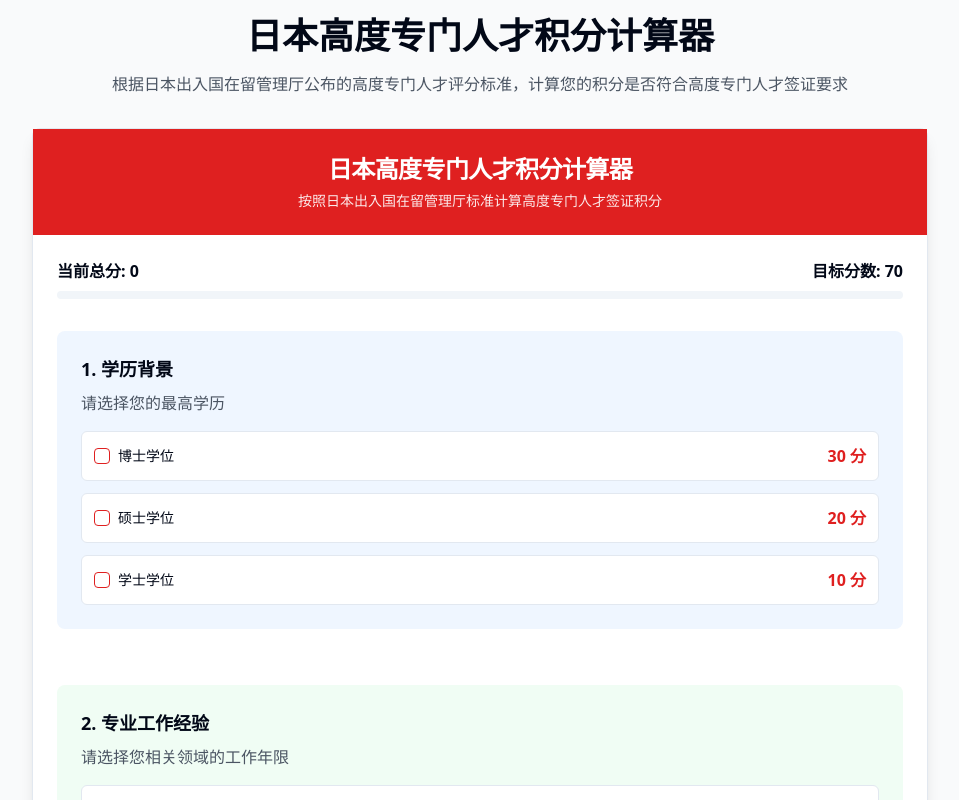
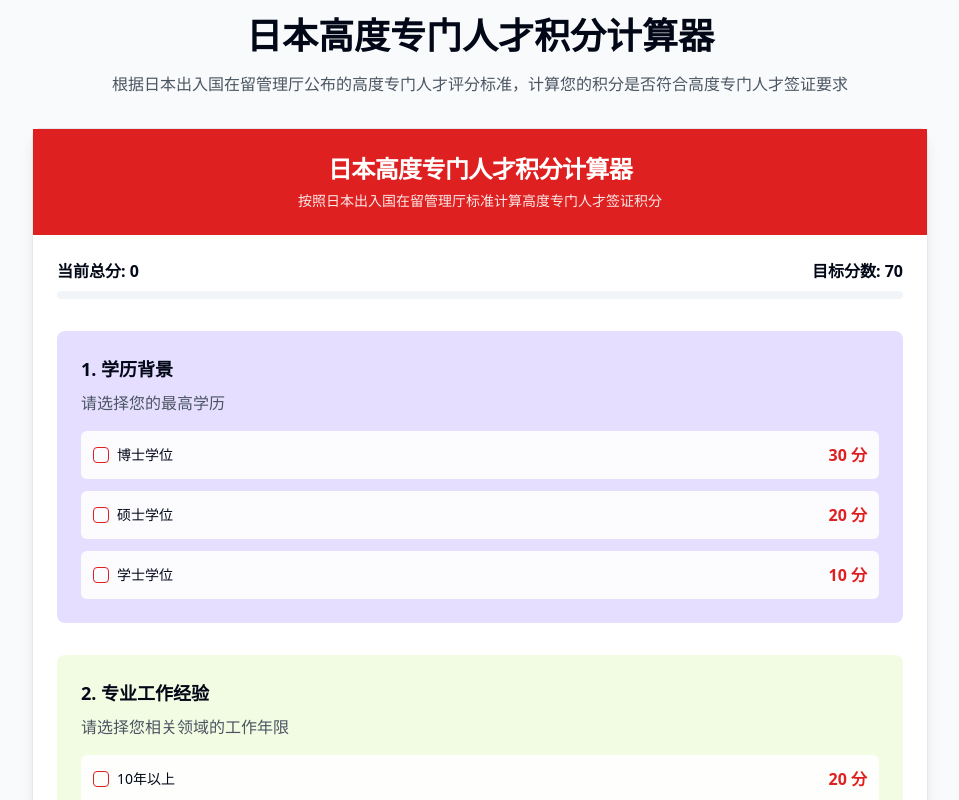
Before and after one commit to lifeodyssey/japan-visa-calculator, a React (Vite) app: page / in a window 1280 px wide. Shown: the top 800 px of the page, without its empty margins (160-1119 px from the left). Built offline with nearby package versions, Linux system fonts and the light colour scheme.

Commit message:
Fix: Apply color scheme and move result
Apply the color scheme from the PDF and move the evaluation result to the bottom of the page.

```diff
--- a/src/components/PointsCalculator.tsx
+++ b/src/components/PointsCalculator.tsx
@@ -75,7 +75,7 @@ const PointsCalculator = () => {
         <p className="text-gray-600 mb-4">{description}</p>
         <div className="space-y-3">
           {items.map((item) => (
-            <div key={item.id} className="flex items-center space-x-2 justify-between border bg-white p-3 rounded-md hover:bg-gray-50">
+            <div key={item.id} className="flex items-center space-x-2 justify-between bg-white/90 p-3 rounded-md hover:bg-white transition-colors duration-200">
               <div className="flex items-center space-x-2">
                 <Checkbox
                   id={item.id}
@@ -115,13 +115,13 @@ const PointsCalculator = () => {
           />
         </div>
 
-        <div className="grid gap-6">
+        <div className="space-y-6">
           {renderPointsSection(
             "1. 学历背景",
             "请选择您的最高学历",
             academicPoints,
             "academic",
-            "bg-blue-50"
+            "bg-[#E5DEFF]"
           )}
 
           {renderPointsSection(
@@ -129,7 +129,7 @@ const PointsCalculator = () => {
             "请选择您相关领域的工作年限",
             careerPoints,
             "career",
-            "bg-green-50"
+            "bg-[#F2FCE2]"
           )}
 
           {renderPointsSection(
@@ -137,7 +137,7 @@ const PointsCalculator = () => {
             "请选择您的年收入范围（日元）",
             salaryPoints,
             "salary",
-            "bg-yellow-50"
+            "bg-[#FEF7CD]"
           )}
 
           {renderPointsSection(
@@ -145,7 +145,7 @@ const PointsCalculator = () => {
             "请选择您的年龄段",
             agePoints,
             "age",
-            "bg-purple-50"
+            "bg-[#D3E4FD]"
           )}
 
           {renderPointsSection(
@@ -153,13 +153,13 @@ const PointsCalculator = () => {
             "请选择您的日语水平",
             japanesePoints,
             "japanese",
-            "bg-pink-50"
+            "bg-[#FFDEE2]"
           )}
 
           <div className="mt-8">
             <h2 className="text-xl font-bold mb-4">额外加分项目</h2>
 
-            <div className="bg-orange-50 p-6 rounded-lg mb-6">
+            <div className="bg-[#FDE1D3] p-6 rounded-lg mb-6">
               <BonusPointsSection
                 title="学历相关加分"
                 items={bonusAcademicPoints}
@@ -169,7 +169,7 @@ const PointsCalculator = () => {
               />
             </div>
 
-            <div className="bg-teal-50 p-6 rounded-lg mb-6">
+            <div className="bg-[#D6BCFA] p-6 rounded-lg mb-6">
               <BonusPointsSection
                 title="职业相关加分"
                 items={bonusCareerPoints}
@@ -179,7 +179,7 @@ const PointsCalculator = () => {
               />
             </div>
 
-            <div className="bg-indigo-50 p-6 rounded-lg mb-6">
+            <div className="bg-[#F1F0FB] p-6 rounded-lg mb-6">
               <BonusPointsSection
                 title="语言能力加分"
                 items={bonusLanguagePoints}
@@ -189,7 +189,7 @@ const PointsCalculator = () => {
               />
             </div>
 
-            <div className="bg-rose-50 p-6 rounded-lg mb-6">
+            <div className="bg-[#FEC6A1] p-6 rounded-lg mb-6">
               <BonusPointsSection
                 title="收入相关加分"
                 items={bonusSalaryPoints}
@@ -199,7 +199,7 @@ const PointsCalculator = () => {
               />
             </div>
 
-            <div className="bg-amber-50 p-6 rounded-lg mb-6">
+            <div className="bg-[#E5DEFF] p-6 rounded-lg mb-6">
               <BonusPointsSection
                 title="特殊加分项目"
                 items={bonusSpecialPoints}
@@ -209,8 +209,9 @@ const PointsCalculator = () => {
               />
             </div>
           </div>
+        </div>
 
-          <div className={`p-6 rounded-lg mt-8 ${
+        <div className={`mt-12 p-6 rounded-lg ${
           qualificationStatus.qualified
             ? qualificationStatus.level === "fastTrack"
               ? "bg-green-100 text-green-800"
@@ -233,9 +234,8 @@ const PointsCalculator = () => {
             </div>
           )}
         </div>
-        </div>
 
-        <p className="text-sm text-gray-500 mt-4 text-center">
+        <p className="text-sm text-gray-500 mt-8 text-center">
           注：本计算器仅供参考，最终认定以日本出入国在留管理厅为准。
         </p>
       </CardContent>
```
Lines whose indentation alone changed are shown as unchanged.
